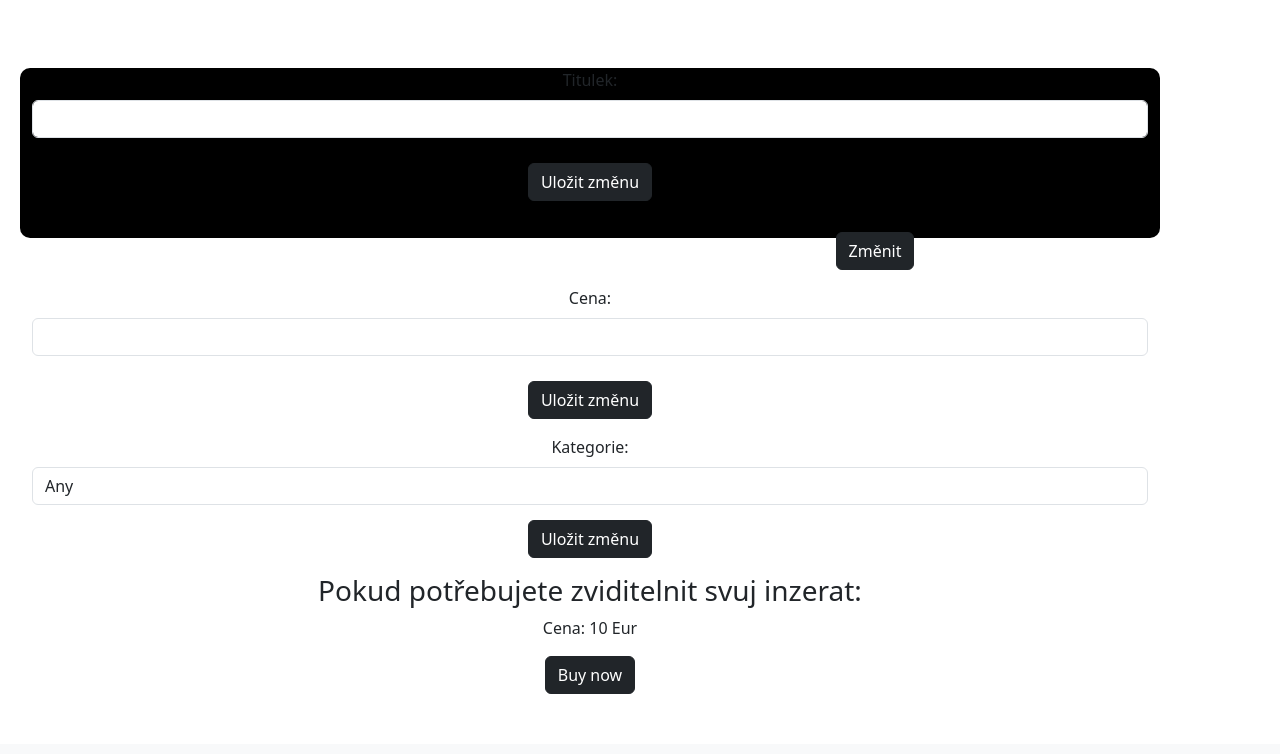
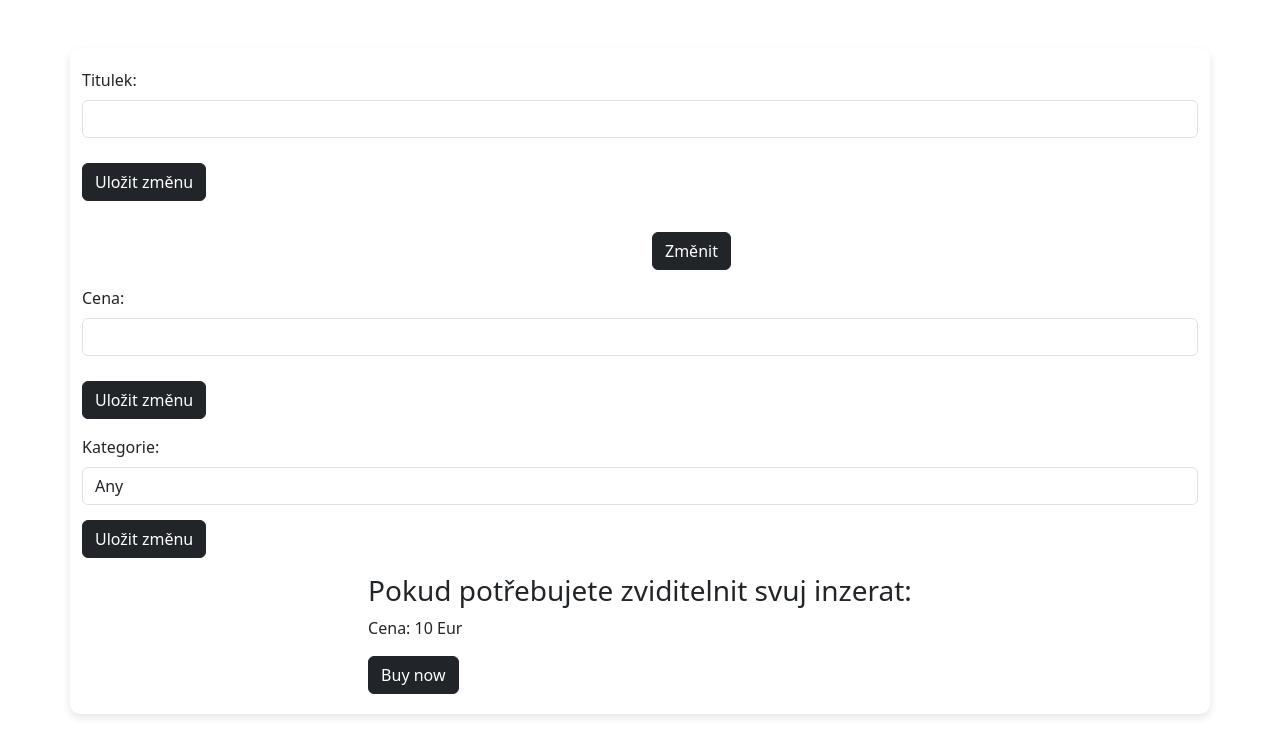
Before and after one commit to gyarab/2023-3e-Bazar, a Django app: template profilepage/templates/profilepage/your_order_detail.html in a window 1280 px wide. Shown: the part 56-810 px from the top of the page. Before the commit the page ends 750 px from the top, so only its background shows below. Run offline with Django 4.2, Linux system fonts and the light colour scheme; the template is opened without the code that fills it, so the values that code supplies are empty; parts of the project's set-up code (start-up, migrations or seed data) failed here and were passed over; some libraries are stand-ins or nearby versions.

Commit message:
Update your_order_detail.html

```diff
--- a/profilepage/templates/profilepage/your_order_detail.html
+++ b/profilepage/templates/profilepage/your_order_detail.html
@@ -61,7 +61,7 @@
     </nav>
 
     <div class="pt-5">
-      <div class="container offer_box" style="margin-bottom: 40px;">
+      <div class="container offer_box2" style="margin-bottom: 40px;">
         <form method="post" action=".">
           <div class="mb-3">
             {% csrf_token %}
```
